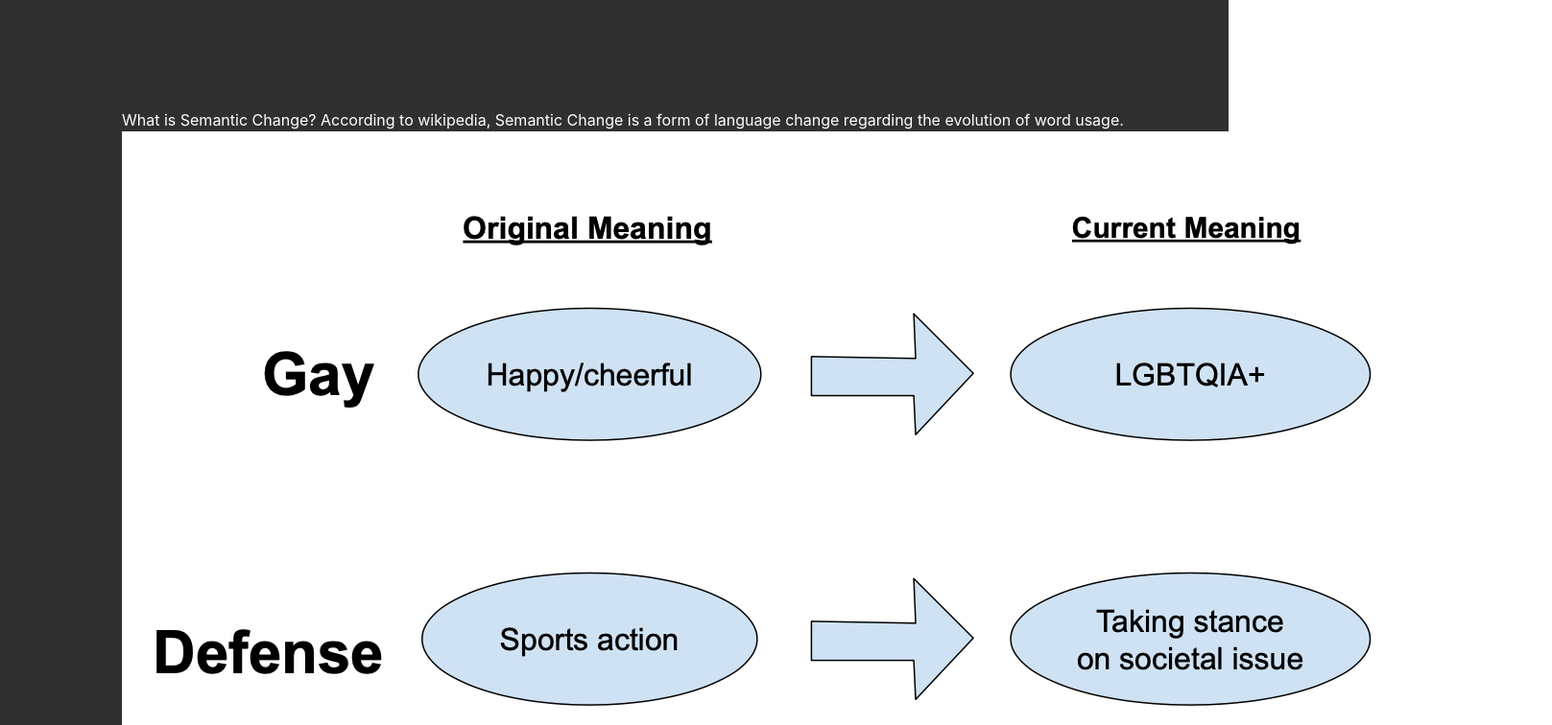
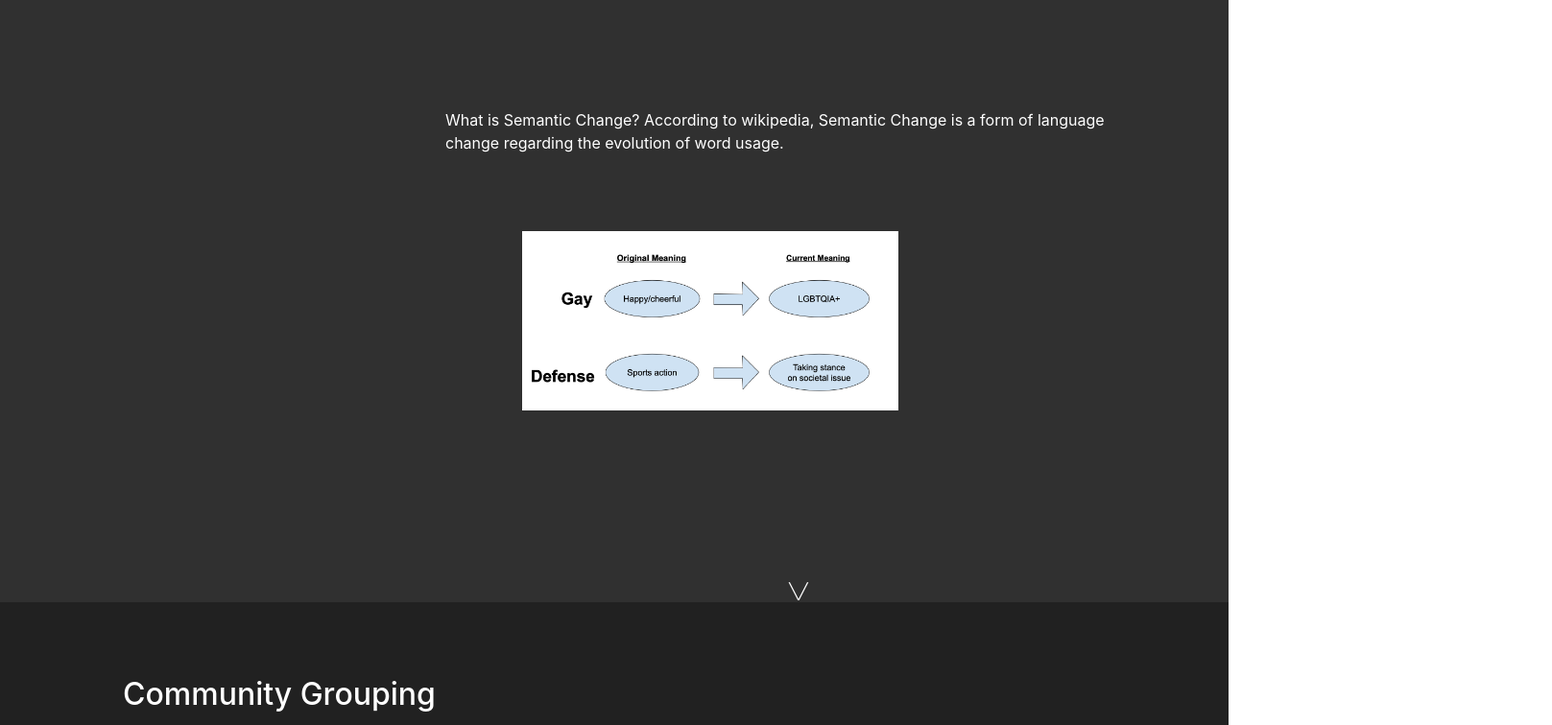
Before and after one commit to 6859-sp21/final-project-atlanta-community, a Vue app in the folder app/: page /#/viz in a window 1280 px wide. Shown: the part 1360-2116 px from the top of the page at 96% size, 1617 px wide, since content can reach past the window. Built offline with nearby package versions, Linux system fonts and the light colour scheme; no server answers; what vue-cookie, vue-social-sharing would draw is missing.

Commit message:
Update Tutorial.vue

```diff
--- a/app/src/views/Tutorial.vue
+++ b/app/src/views/Tutorial.vue
@@ -59,4 +59,10 @@ p {
   opacity: 1;
   transform: translateY(0px);
 }
+
+.screenshot {
+   padding: 5em;
+   max-width: 75%;
+   height: auto;
+}
 </style>
```
